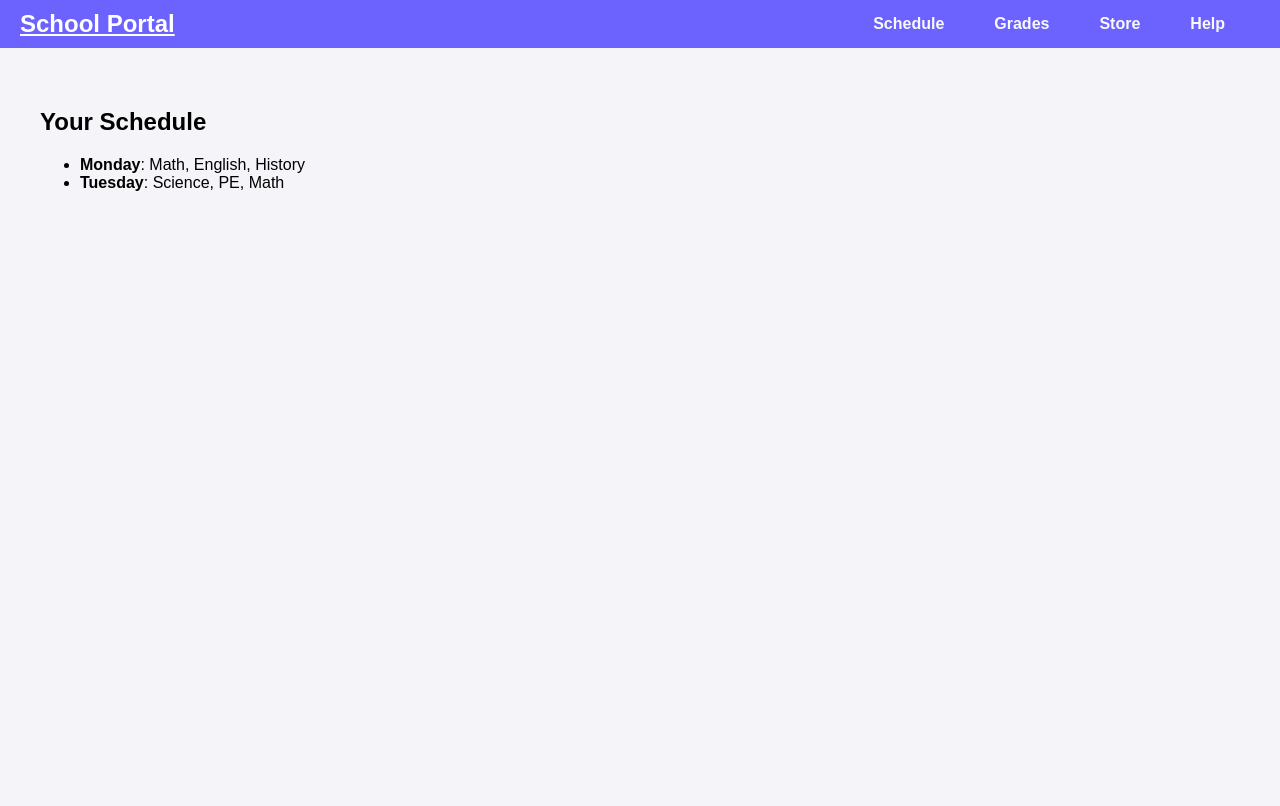
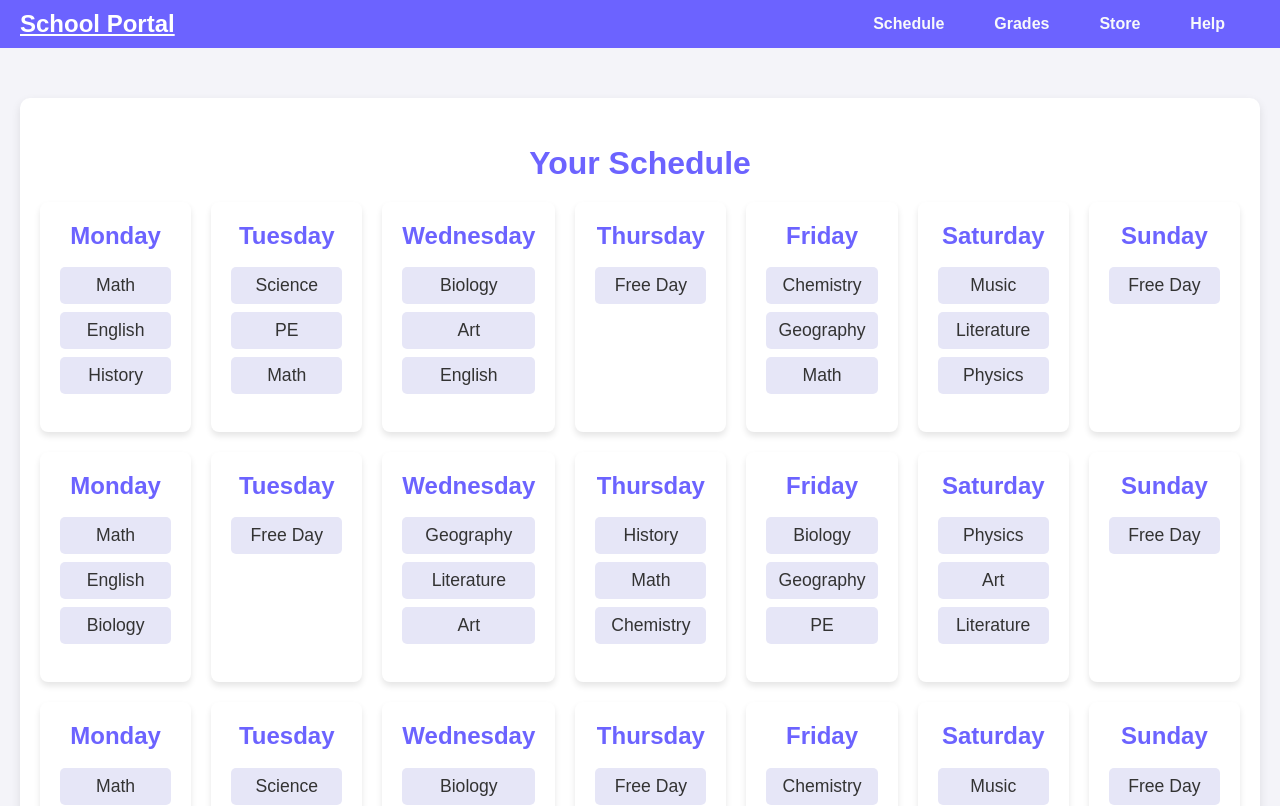
Before and after one commit to nikaloket/school, a React (Create React App) app: page /schedule in a window 1280 px wide. Shown: the top 806 px of the page. Built offline with nearby package versions, Linux system fonts and the light colour scheme.

Commit message:
Created Schedule for the month

```diff
--- a/src/components/Schedule.jsx
+++ b/src/components/Schedule.jsx
@@ -1,5 +1,6 @@
 import React, { useEffect, useState } from 'react';
 import scheduleData from '../data/schedule.json';
+import '../styles.css';
 
 const Schedule = () => {
   const [schedule, setSchedule] = useState([]);
@@ -9,15 +10,22 @@ const Schedule = () => {
   }, []);
 
   return (
-    <div className="container mt-4">
-      <h2>Your Schedule</h2>
-      <ul>
+    <div className="schedule-container">
+      <h2 className="schedule-title">Your Schedule</h2>
+      <div className="schedule-grid">
         {schedule.map((day, index) => (
-          <li key={index}>
-            <strong>{day.day}</strong>: {day.subjects.join(', ')}
-          </li>
+          <div key={index} className="schedule-day-card">
+            <div className="day-name">{day.day}</div>
+            <ul className="subjects-list">
+              {day.subjects.map((subject, idx) => (
+                <li key={idx} className="subject-item">
+                  {subject}
+                </li>
+              ))}
+            </ul>
+          </div>
         ))}
-      </ul>
+      </div>
     </div>
   );
 };
--- a/src/data/schedule.json
+++ b/src/data/schedule.json
@@ -1,4 +1,34 @@
 [
-    { "day": "Monday", "subjects": ["Math", "English", "History"] },
-    { "day": "Tuesday", "subjects": ["Science", "PE", "Math"] }
-  ]
+  { "day": "Monday", "subjects": ["Math", "English", "History"] },
+  { "day": "Tuesday", "subjects": ["Science", "PE", "Math"] },
+  { "day": "Wednesday", "subjects": ["Biology", "Art", "English"] },
+  { "day": "Thursday", "subjects": ["Free Day"] },
+  { "day": "Friday", "subjects": ["Chemistry", "Geography", "Math"] },
+  { "day": "Saturday", "subjects": ["Music", "Literature", "Physics"] },
+  { "day": "Sunday", "subjects": ["Free Day"] },
+
+  { "day": "Monday", "subjects": ["Math", "English", "Biology"] },
+  { "day": "Tuesday", "subjects": ["Free Day"] },
+  { "day": "Wednesday", "subjects": ["Geography", "Literature", "Art"] },
+  { "day": "Thursday", "subjects": ["History", "Math", "Chemistry"] },
+  { "day": "Friday", "subjects": ["Biology", "Geography", "PE"] },
+  { "day": "Saturday", "subjects": ["Physics", "Art", "Literature"] },
+  { "day": "Sunday", "subjects": ["Free Day"] },
+
+  { "day": "Monday", "subjects": ["Math", "English", "History"] },
+  { "day": "Tuesday", "subjects": ["Science", "PE", "Math"] },
+  { "day": "Wednesday", "subjects": ["Biology", "Art", "English"] },
+  { "day": "Thursday", "subjects": ["Free Day"] },
+  { "day": "Friday", "subjects": ["Chemistry", "Geography", "Math"] },
+  { "day": "Saturday", "subjects": ["Music", "Literature", "Physics"] },
+  { "day": "Sunday", "subjects": ["Free Day"] },
+
+  { "day": "Monday", "subjects": ["Math", "English"] },
+  { "day": "Tuesday", "subjects": ["Free Day"] },
+  { "day": "Wednesday", "subjects": ["Geography", "Literature", "Art"] },
+  { "day": "Thursday", "subjects": [ "Math", "Chemistry"] },
+  { "day": "Friday", "subjects": ["Biology", "Geography", "PE"] },
+  { "day": "Saturday", "subjects": ["Physics", "Art", "Literature"] },
+  { "day": "Sunday", "subjects": ["Free Day"] }
+
+]
--- a/src/styles.css
+++ b/src/styles.css
@@ -283,3 +283,87 @@ body {
 .grades-table td {
   min-width: 60px;
 }
+
+.schedule-container {
+  padding: 20px;
+  background-color: #ffffff;
+  border-radius: 10px;
+  box-shadow: 0 4px 10px rgba(0, 0, 0, 0.1);
+  max-width: 1900px;
+  margin: 0 auto;
+  margin-top: 30px;
+}
+
+.schedule-title {
+  font-size: 2rem;
+  color: #6c63ff;
+  text-align: center;
+  margin-bottom: 20px;
+  font-weight: bold;
+}
+
+
+.schedule-day-card {
+  background-color: #ffffff;
+  padding: 20px;
+  border-radius: 8px;
+  box-shadow: 0 4px 6px rgba(0, 0, 0, 0.1);
+  transition: transform 0.3s ease, box-shadow 0.3s ease;
+}
+
+.schedule-day-card:hover {
+  transform: translateY(-5px);
+  box-shadow: 0 8px 12px rgba(0, 0, 0, 0.2);
+}
+
+.day-name {
+  font-size: 1.5rem;
+  color: #6c63ff;
+  font-weight: bold;
+  margin-bottom: 10px;
+  text-align: center;
+}
+
+.subjects-list {
+  list-style-type: none;
+  padding: 0;
+  font-size: 1.1rem;
+  color: #333;
+}
+
+.subject-item {
+  padding: 8px;
+  background-color: #e6e6f7;
+  border-radius: 5px;
+  margin-bottom: 8px;
+  text-align: center;
+  transition: background-color 0.3s ease;
+}
+
+.subject-item:hover {
+  background-color: #d0c8f1;
+}
+
+.schedule-grid {
+    display: grid;
+    grid-template-columns: repeat(7, 1fr);
+    gap: 20px;
+  }
+
+  @media (max-width: 1024px) {
+    .schedule-grid {
+      grid-template-columns: repeat(3, 1fr);
+    }
+  }
+
+  @media (max-width: 768px) {
+    .schedule-grid {
+      grid-template-columns: repeat(2, 1fr);
+    }
+  }
+
+  @media (max-width: 480px) {
+    .schedule-grid {
+      grid-template-columns: 1fr;
+    }
+  }
```
Lines whose indentation alone changed are shown as unchanged.
